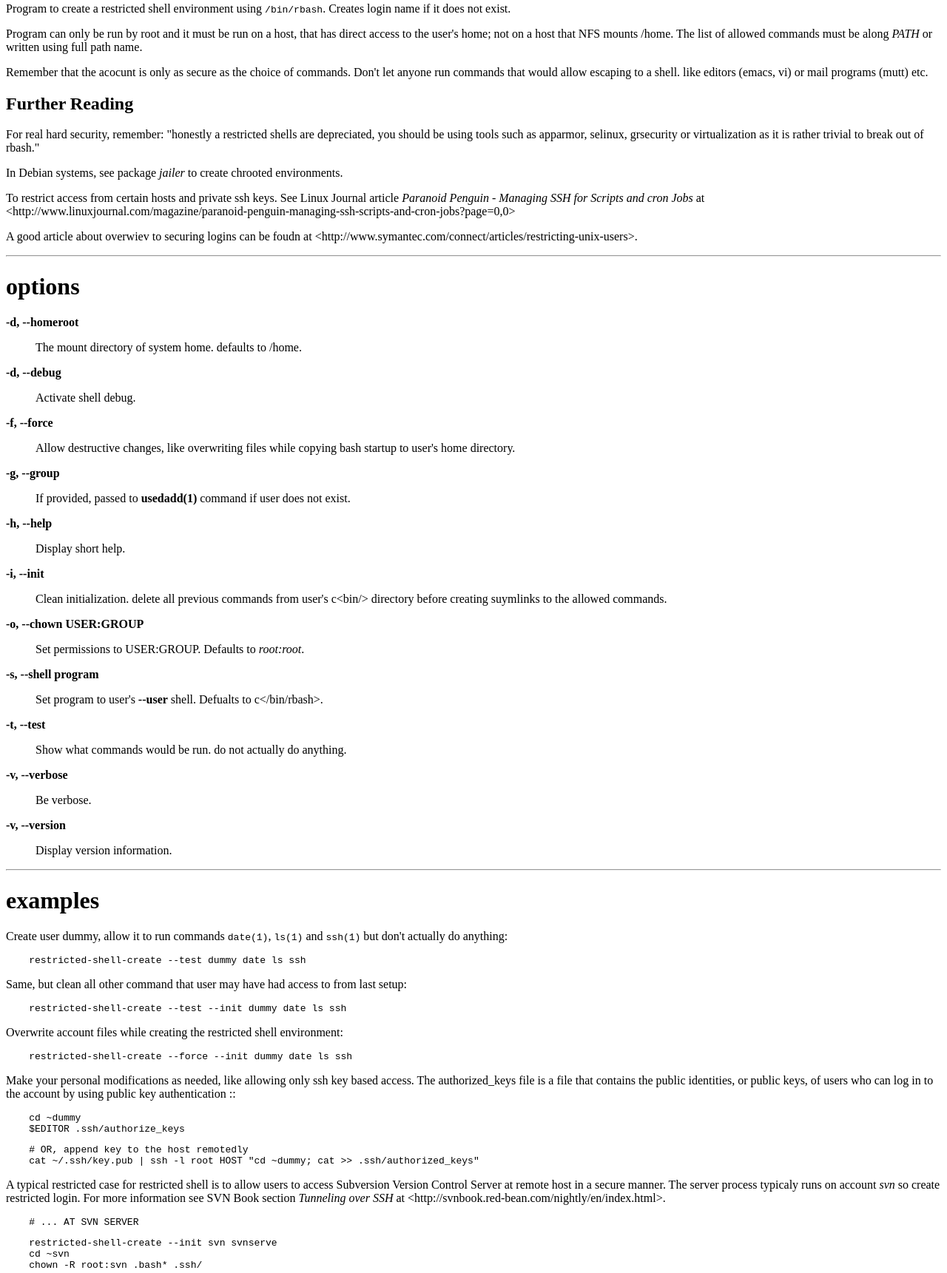
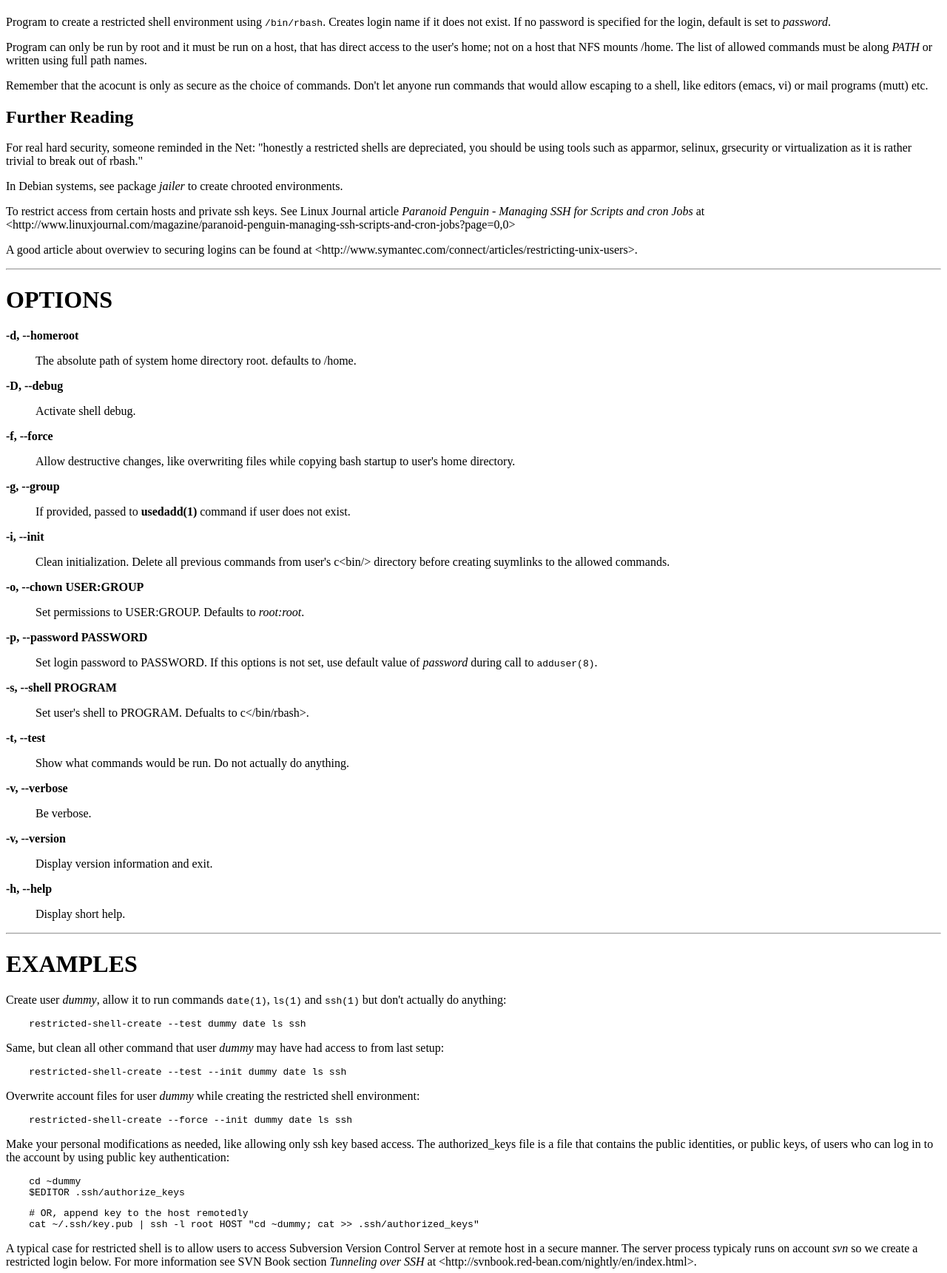
Before and after one commit to jaalto/project--restricted-shell-rbash, a plain HTML site: page doc/manual/index.html in a window 1280 px wide. Shown: the part 574-2295 px from the top of the page at 74% size. Drawn offline with Linux system fonts and the light colour scheme.

Commit message:
make doc
Signed-off-by: Jari Aalto <jari.aalto@cante.net>

```diff
--- a/doc/manual/index.html
+++ b/doc/manual/index.html
@@ -24,8 +24,9 @@
 		<li><a href="#further_reading">Further Reading</a></li>
 	</ul>
 
-	<li><a href="#options">options</a></li>
-	<li><a href="#examples">examples</a></li>
+	<li><a href="#options">OPTIONS</a></li>
+	<li><a href="#examples">EXAMPLES</a></li>
+	<li><a href="#bugs">BUGS</a></li>
 	<li><a href="#environment">ENVIRONMENT</a></li>
 	<li><a href="#files">FILES</a></li>
 	<li><a href="#standards">STANDARDS</a></li>
@@ -53,41 +54,42 @@
 </p>
 <hr />
 <h1><a name="description">DESCRIPTION</a></h1>
-<p>Program to create a restricted shell environment using
-<code>/bin/rbash</code>. Creates login name if it does not exist.</p>
+<p>Program to create a restricted shell environment using <code>/bin/rbash</code>.
+Creates login name if it does not exist. If no password is specified
+for the login, default is set to <em>password</em>.</p>
 <p>Program can only be run by root and it must be run on a host,
 that has direct access to the user's home; not on a host that NFS
 mounts /home. The list of allowed commands must be along <em>PATH</em> or
-written using full path name.</p>
+written using full path names.</p>
 <p>Remember that the acocunt is only as secure as the choice of
 commands. Don't let anyone run commands that would allow escaping
-to a shell. like editors (emacs, vi) or mail programs (mutt) etc.</p>
+to a shell, like editors (emacs, vi) or mail programs (mutt) etc.</p>
 <p>
 </p>
 <h2><a name="further_reading">Further Reading</a></h2>
-<p>For real hard security, remember: &quot;honestly a restricted shells
-are depreciated, you should be using tools such as apparmor,
-selinux, grsecurity or virtualization as it is rather trivial to
-break out of rbash.&quot;</p>
+<p>For real hard security, someone reminded in the Net: &quot;honestly a
+restricted shells are depreciated, you should be using tools such as
+apparmor, selinux, grsecurity or virtualization as it is rather
+trivial to break out of rbash.&quot;</p>
 <p>In Debian systems, see package <em>jailer</em> to create chrooted
 environments.</p>
 <p>To restrict access from certain hosts and private ssh keys. See
 Linux Journal article <em>Paranoid Penguin - Managing SSH for
 Scripts and cron Jobs</em> at
 &lt;http://www.linuxjournal.com/magazine/paranoid-penguin-managing-ssh-scripts-and-cron-jobs?page=0,0&gt;</p>
-<p>A good article about overwiev to securing logins can be foudn at
+<p>A good article about overwiev to securing logins can be found at
 &lt;http://www.symantec.com/connect/articles/restricting-unix-users&gt;.</p>
 <p>
 </p>
 <hr />
-<h1><a name="options">options</a></h1>
+<h1><a name="options">OPTIONS</a></h1>
 <dl>
 <dt><strong><a name="d_homeroot" class="item"><strong>-d, --homeroot</strong></a></strong></dt>
 
 <dd>
-<p>The mount directory of system home. defaults to /home.</p>
+<p>The absolute path of system home directory root. defaults to /home.</p>
 </dd>
-<dt><strong><a name="d_debug" class="item"><strong>-d, --debug</strong></a></strong></dt>
+<dt><strong><a name="d_debug" class="item"><strong>-D, --debug</strong></a></strong></dt>
 
 <dd>
 <p>Activate shell debug.</p>
@@ -104,15 +106,10 @@ bash startup to user's home directory.</p>
 <p>If provided, passed to <strong>usedadd(1)</strong> command if user does not
 exist.</p>
 </dd>
-<dt><strong><a name="h_help" class="item"><strong>-h, --help</strong></a></strong></dt>
-
-<dd>
-<p>Display short help.</p>
-</dd>
 <dt><strong><a name="i_init" class="item"><strong>-i, --init</strong></a></strong></dt>
 
 <dd>
-<p>Clean initialization. delete all previous commands from user's
+<p>Clean initialization. Delete all previous commands from user's
 c&lt;bin/&gt; directory before creating suymlinks to the allowed
 commands.</p>
 </dd>
@@ -121,15 +118,21 @@ commands.</p>
 <dd>
 <p>Set permissions to USER:GROUP. Defaults to <em>root:root</em>.</p>
 </dd>
-<dt><strong><a name="s_shell_program" class="item"><strong>-s, --shell program</strong></a></strong></dt>
+<dt><strong><a name="p_password_password" class="item"><strong>-p, --password PASSWORD</strong></a></strong></dt>
 
 <dd>
-<p>Set program to user's <strong>--user</strong> shell. Defualts to c&lt;/bin/rbash&gt;.</p>
+<p>Set login password to PASSWORD. If this options is not set, use
+default value of <em>password</em> during call to <code>adduser(8)</code>.</p>
+</dd>
+<dt><strong><a name="s_shell_program" class="item"><strong>-s, --shell PROGRAM</strong></a></strong></dt>
+
+<dd>
+<p>Set user's shell to PROGRAM. Defualts to c&lt;/bin/rbash&gt;.</p>
 </dd>
 <dt><strong><a name="t_test" class="item"><strong>-t, --test</strong></a></strong></dt>
 
 <dd>
-<p>Show what commands would be run. do not actually do anything.</p>
+<p>Show what commands would be run. Do not actually do anything.</p>
 </dd>
 <dt><strong><a name="v_verbose" class="item"><strong>-v, --verbose</strong></a></strong></dt>
 
@@ -139,40 +142,45 @@ commands.</p>
 <dt><strong><a name="v_version" class="item"><strong>-v, --version</strong></a></strong></dt>
 
 <dd>
-<p>Display version information.</p>
+<p>Display version information and exit.</p>
+</dd>
+<dt><strong><a name="h_help" class="item"><strong>-h, --help</strong></a></strong></dt>
+
+<dd>
+<p>Display short help.</p>
 </dd>
 </dl>
 <p>
 </p>
 <hr />
-<h1><a name="examples">examples</a></h1>
-<p>Create user dummy, allow it to run commands <code>date(1)</code>, <code>ls(1)</code> and
+<h1><a name="examples">EXAMPLES</a></h1>
+<p>Create user <em>dummy</em>, allow it to run commands <code>date(1)</code>, <code>ls(1)</code> and
 <code>ssh(1)</code> but don't actually do anything:</p>
 <pre>
     restricted-shell-create --test dummy date ls ssh</pre>
-<p>Same, but clean all other command that user may have had access
-to from last setup:</p>
+<p>Same, but clean all other command that user <em>dummy</em> may have had
+access to from last setup:</p>
 <pre>
     restricted-shell-create --test --init dummy date ls ssh</pre>
-<p>Overwrite account files while creating the restricted shell
-environment:</p>
+<p>Overwrite account files for user <em>dummy</em> while creating the
+restricted shell environment:</p>
 <pre>
     restricted-shell-create --force --init dummy date ls ssh</pre>
 <p>Make your personal modifications as needed, like allowing only
 ssh key based access. The authorized_keys file is a file that
 contains the public identities, or public keys, of users who can
-log in to the account by using public key authentication ::</p>
+log in to the account by using public key authentication:</p>
 <pre>
     cd ~dummy
     $EDITOR .ssh/authorize_keys</pre>
 <pre>
     # OR, append key to the host remotedly
     cat ~/.ssh/key.pub | ssh -l root HOST &quot;cd ~dummy; cat &gt;&gt; .ssh/authorized_keys&quot;</pre>
-<p>A typical restricted case for restricted shell is to allow users
-to access Subversion Version Control Server at remote host in a
-secure manner. The server process typicaly runs on account <em>svn</em>
-so create restricted login. For more information see SVN Book
-section <em>Tunneling over SSH</em> at
+<p>A typical case for restricted shell is to allow users to access
+Subversion Version Control Server at remote host in a secure manner.
+The server process typicaly runs on account <em>svn</em> so we create a
+restricted login below. For more information see SVN Book section
+<em>Tunneling over SSH</em> at
 &lt;http://svnbook.red-bean.com/nightly/en/index.html&gt;.</p>
 <pre>
     # ... AT SVN SERVER</pre>
@@ -204,6 +212,13 @@ section <em>Tunneling over SSH</em> at
     # -i = use specific key</pre>
 <pre>
     secure = /usr/bin/ssh -l svn -i /home/user1/.ssh/user1</pre>
+<p>
+</p>
+<hr />
+<h1><a name="bugs">BUGS</a></h1>
+<p>The <code>restricted</code> behavior is not handled in <code>rbash(1)</code> correctly if you
+<code>su(1)</code> to the account. See &lt;http://bugs.debian.org/411997&gt;. You must
+use standard <code>login(1)</code> to get the expected behavior.</p>
 <p>
 </p>
 <hr />
```
Also changed, not shown: doc/manual/index.txt.
